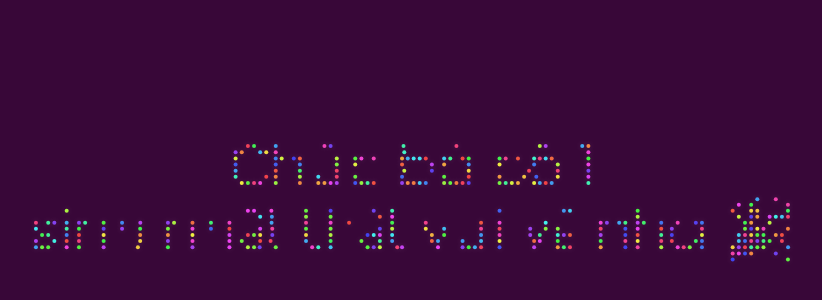
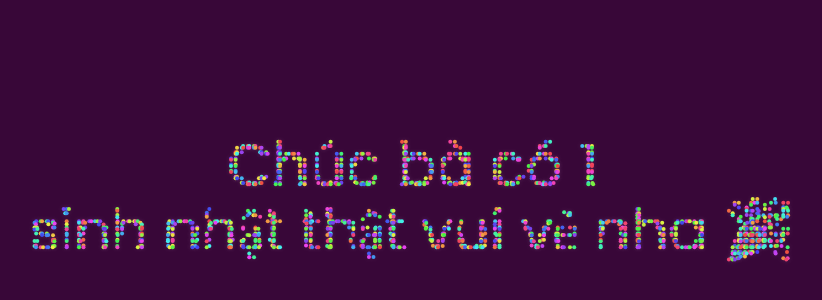
Before and after one commit to ThuanNguyen2409-T/ChucMungSinhNhat1, a plain HTML site: page index.html in a window 1280 px wide. Shown: the part 196-496 px from the top of the page, without its empty margins (227-1049 px from the left). Drawn offline with Linux system fonts and the light colour scheme.

Commit message:
Add files via upload

```diff
--- a/index.html
+++ b/index.html
@@ -3,50 +3,53 @@
 <head>
   <meta charset="utf-8" />
   <meta name="viewport" content="width=device-width,initial-scale=1" />
-  <title>Chúc mừng sinh nhật (Particles)</title>
+  <title>Chúc mừng sinh nhật (Particles) - adaptive</title>
   <link href="https://fonts.googleapis.com/css2?family=Poppins:wght@400;600&display=swap" rel="stylesheet">
   <style>
-    html,body { margin:0; height:100%; background:#380738; overflow:hidden; }
-    canvas { display:block; width:100vw; height:100vh; background:#380738; }
+    html,body{ margin:0; height:100%; background:#380738; overflow:hidden; }
+    canvas{ display:block; width:100vw; height:100vh; background:#380738; }
   </style>
 </head>
 <body>
 <canvas id="canvas"></canvas>
 
 <script>
-// canvas chính
+// canvas chính + canvas ẩn
 const canvas = document.getElementById('canvas');
 const ctx = canvas.getContext('2d');
-
-// canvas ẩn để vẽ text và lấy pixel
 const offCanvas = document.createElement('canvas');
 const offCtx = offCanvas.getContext('2d');
 
-// cấu hình (có thể chỉnh nếu cần)
-const FINAL_TEXT = 'Chúc bà có 1\nsinh nhật thật vui vẻ nha 🎉'; // đổi lời chúc ở đây
+// cấu hình ban đầu (có thể thay)
+const FINAL_TEXT = 'Chúc bà có 1\nsinh nhật thật vui vẻ nha 🎉';
 const SEQ = [
   { text: '3', duration: 900 },
   { text: '2', duration: 900 },
   { text: '1', duration: 900 },
-  { text: FINAL_TEXT, duration: 3800 }
+  { text: FINAL_TEXT, duration: 3500 }
 ];
 
-// giới hạn hiệu năng (nhiều hạt sẽ nặng trên điện thoại yếu)
-const MAX_PARTICLES = 9000; // không cho vượt quá số này
-const START_GAP_DESKTOP = 6; // gap mặc định desktop
-const START_GAP_MOBILE = 4;  // gap mặc định mobile
-const MIN_GAP = 2;           // gap nhỏ nhất khi cần (mịn nhất, nặng nhất)
-
-// trạng thái
+// trạng thái và tham số linh hoạt
 let DPR = Math.max(window.devicePixelRatio || 1, 1);
 let cssW = window.innerWidth;
 let cssH = window.innerHeight;
-let baseGap = cssW < 600 ? START_GAP_MOBILE : START_GAP_DESKTOP;
+
+// tham số mặc định (sẽ override dựa trên đo hiệu năng)
+let GAP_DESKTOP = 6;
+let GAP_MOBILE = 4;
+let MIN_GAP = 2;
+let baseGap = cssW < 600 ? GAP_MOBILE : GAP_DESKTOP;
 let baseR = cssW < 600 ? 1.6 : 2.0;
+
+// cap mặc định (sẽ điều chỉnh)
+let MAX_PARTICLES = 5000;     // mặc định, sẽ giảm nếu máy yếu
+let ENABLE_SHADOW = true;     // tắt shadow để tăng fps trên thiết bị yếu
+
+// pool hạt
 let particles = [];
 let currentText = null;
 
-// cập nhật kích thước và scale contexts đúng DPR
+// resize & scale
 function resizeAll(){
   DPR = Math.max(window.devicePixelRatio || 1, 1);
   cssW = window.innerWidth;
@@ -60,206 +63,245 @@ function resizeAll(){
   offCanvas.width = canvas.width;
   offCanvas.height = canvas.height;
 
-  // scale contexts để dùng toạ độ CSS px trong vẽ text và tính toán
-  ctx.setTransform(DPR, 0, 0, DPR, 0, 0);
-  offCtx.setTransform(DPR, 0, 0, DPR, 0, 0);
+  ctx.setTransform(DPR,0,0,DPR,0,0);
+  offCtx.setTransform(DPR,0,0,DPR,0,0);
 
-  // cập nhật gap và bán kính theo kích thước
-  baseGap = cssW < 600 ? START_GAP_MOBILE : START_GAP_DESKTOP;
+  baseGap = cssW < 600 ? GAP_MOBILE : GAP_DESKTOP;
   baseR = cssW < 600 ? 1.6 : 2.0;
 
-  // nếu đang có text, tái tạo targets cho text hiện tại
-  if (currentText !== null) {
-    drawTextParticles(currentText);
-  }
+  // nếu đang hiển thị text, tái tạo targets cho text hiện tại
+  if (currentText !== null) drawTextParticles(currentText);
 }
-window.addEventListener('resize', () => { resizeAll(); });
-window.addEventListener('orientationchange', () => { setTimeout(resizeAll, 60); });
+window.addEventListener('resize', ()=> resizeAll());
+window.addEventListener('orientationchange', ()=> setTimeout(resizeAll, 60));
 resizeAll();
 
-// lớp Particle giống cấu trúc của bạn
+// lớp Particle giống cấu trúc bạn
 class Particle {
-  constructor(x = Math.random() * cssW, y = Math.random() * cssH) {
+  constructor(x = Math.random()*cssW, y = Math.random()*cssH){
     this.x = x;
     this.y = y;
-    this.tx = x;
-    this.ty = y;
+    this.tx = x; this.ty = y;
     this.r = baseR;
     this.hue = Math.random() * 360;
   }
-  update() {
-    const ease = 0.09; // độ mượt khi tiến về target
-    const osc = cssW < 600 ? 0.07 : 0.12; // dao động nhỏ cho đẹp
-    this.x += (this.tx - this.x) * ease + osc * Math.sin((Date.now() * 0.0013) + this.x);
-    this.y += (this.ty - this.y) * ease + osc * Math.cos((Date.now() * 0.0013) + this.y);
-    this.hue = (this.hue + 0.9) % 360;
+  update(){
+    const ease = 0.09;
+    const osc = cssW < 600 ? 0.07 : 0.12;
+    this.x += (this.tx - this.x)*ease + osc*Math.sin((Date.now()*0.0013)+this.x);
+    this.y += (this.ty - this.y)*ease + osc*Math.cos((Date.now()*0.0013)+this.y);
+    this.hue = (this.hue + 0.8) % 360;
   }
-  draw() {
+  draw(){
     ctx.beginPath();
-    ctx.arc(this.x, this.y, this.r, 0, Math.PI * 2);
+    ctx.arc(this.x, this.y, this.r, 0, Math.PI*2);
     ctx.fillStyle = `hsl(${this.hue},85%,60%)`;
-    ctx.shadowColor = 'rgba(255,255,255,0.16)';
-    ctx.shadowBlur = 6;
+    if (ENABLE_SHADOW) {
+      ctx.shadowColor = 'rgba(255,255,255,0.14)';
+      ctx.shadowBlur = 6;
+    }
     ctx.fill();
-    ctx.shadowBlur = 0;
+    if (ENABLE_SHADOW) ctx.shadowBlur = 0;
   }
 }
 
-// lấy list target (CSS px) từ text
-// chú ý: vẽ text lên offCanvas (đã scale), nhưng sample theo CSS px rồi map sang device pixel index
-function getTargetsFromText(text) {
-  // chu kỳ: thử với gap start, nếu target quá ít -> giảm gap và thử lại, tối thiểu MIN_GAP
+// Hàm lấy targets từ text (sampling) - vẫn scale đúng DPR
+function getTargetsFromText(text, desiredMax){
   const cssWidth = offCanvas.width / DPR;
   const cssHeight = offCanvas.height / DPR;
 
-  // auto compute fontSize theo kích thước và độ dài text
+  // font size adaptive
   const lines = text.split('\n');
-  let fontSize = Math.floor(Math.min(cssWidth, cssHeight) / Math.max(4, text.length / 3));
+  let fontSize = Math.floor(Math.min(cssWidth, cssHeight) / Math.max(4, text.length/3));
   fontSize = Math.max(fontSize, 10);
 
-  // bắt đầu với gapCandidate = baseGap
+  // start gap, sẽ giảm nếu thiếu điểm
   let gapCandidate = baseGap;
   let targets = [];
 
-  while (true) {
-    // clear và vẽ text
-    offCtx.clearRect(0, 0, offCanvas.width, offCanvas.height);
-    offCtx.fillStyle = '#ffffff';
+  // lặp: sample với gapCandidate, nếu quá ít target => giảm gapCandidate (tăng chi tiết)
+  while(true){
+    offCtx.clearRect(0,0, offCanvas.width, offCanvas.height);
+    offCtx.fillStyle = '#fff';
     offCtx.textAlign = 'center';
     offCtx.textBaseline = 'middle';
     offCtx.font = `${fontSize}px Poppins`;
-
     const lineH = fontSize * 1.12;
-    const startY = cssHeight / 2 - ((lines.length - 1) * lineH / 2);
-
-    for (let i = 0; i < lines.length; i++) {
-      offCtx.fillText(lines[i], cssWidth / 2, startY + i * lineH);
+    const startY = cssHeight/2 - ((lines.length - 1) * lineH / 2);
+    for (let i=0;i<lines.length;i++){
+      offCtx.fillText(lines[i], cssWidth/2, startY + i*lineH);
     }
 
-    // lấy pixel data (device pixels)
-    const img = offCtx.getImageData(0, 0, offCanvas.width, offCanvas.height).data;
+    const img = offCtx.getImageData(0,0, offCanvas.width, offCanvas.height).data;
     targets = [];
-
-    // sample theo CSS coords, sau đó map sang device pixels để truy xuất index
-    for (let y = 0; y < cssHeight; y += gapCandidate) {
-      for (let x = 0; x < cssWidth; x += gapCandidate) {
+    // sample theo CSS coords, map to device pixel index
+    for (let y = 0; y < cssHeight; y += gapCandidate){
+      for (let x = 0; x < cssWidth; x += gapCandidate){
         const xi = Math.floor(x * DPR);
         const yi = Math.floor(y * DPR);
         const idx = (yi * offCanvas.width + xi) * 4;
-        if (img[idx + 3] > 128) {
-          targets.push({ x: x, y: y });
-        }
+        if (img[idx + 3] > 128) targets.push({ x:x, y:y });
       }
     }
 
-    // điều kiện dừng:
-    // - đủ target (>= 120) OR gapCandidate đã nhỏ tới MIN_GAP
-    if (targets.length >= 120 || gapCandidate <= MIN_GAP) break;
-    // nếu targets quá ít, giảm gapCandidate để lấy chi tiết hơn
-    gapCandidate = Math.max(MIN_GAP, Math.floor(gapCandidate * 0.7));
+    // dừng khi đạt đủ hoặc gap đã nhỏ nhất
+    if (targets.length >= Math.max(120, desiredMax/3) || gapCandidate <= MIN_GAP) break;
+    gapCandidate = Math.max(MIN_GAP, Math.floor(gapCandidate * 0.65));
   }
 
-  // nếu targets vẫn quá ít (vd: text quá nhỏ), tăng font size 1.25 lần và sample thêm 1 lần
-  if (targets.length < 60 && fontSize < Math.min(cssWidth, cssHeight) / 2) {
-    fontSize = Math.floor(fontSize * 1.25);
-    offCtx.clearRect(0, 0, offCanvas.width, offCanvas.height);
-    offCtx.font = `${fontSize}px Poppins`;
-    const lineH2 = fontSize * 1.12;
-    const startY2 = cssHeight / 2 - ((lines.length - 1) * lineH2 / 2);
-    for (let i = 0; i < lines.length; i++) {
-      offCtx.fillText(lines[i], cssWidth / 2, startY2 + i * lineH2);
+  // nếu targets vẫn ít (ví dụ trên mobile), bổ sung từ opaque pixels (chi tiết cao hơn)
+  if (targets.length < Math.min(200, desiredMax/2)){
+    const imgFull = offCtx.getImageData(0,0, offCanvas.width, offCanvas.height).data;
+    const opaque = [];
+    for (let yi=0; yi < offCanvas.height; yi++){
+      for (let xi=0; xi < offCanvas.width; xi++){
+        const idx = (yi * offCanvas.width + xi) * 4;
+        if (imgFull[idx + 3] > 128) opaque.push({ xi, yi });
+      }
     }
-    const img2 = offCtx.getImageData(0, 0, offCanvas.width, offCanvas.height).data;
-    targets = [];
-    for (let y = 0; y < cssHeight; y += Math.max(MIN_GAP, 2)) {
-      for (let x = 0; x < cssWidth; x += Math.max(MIN_GAP, 2)) {
-        const xi = Math.floor(x * DPR);
-        const yi = Math.floor(y * DPR);
-        const idx = (yi * offCanvas.width + xi) * 4;
-        if (img2[idx + 3] > 128) {
-          targets.push({ x: x, y: y });
-        }
-      }
+    // muốn thêm đến desiredMax
+    const need = Math.min(desiredMax, Math.floor((cssWidth * cssHeight) / (baseGap * baseGap)));
+    const toAdd = Math.max(0, need - targets.length);
+    for (let k=0; k<toAdd && opaque.length>0; k++){
+      const r = Math.floor(Math.random() * opaque.length);
+      const p = opaque[r];
+      const xCss = Math.max(0, Math.min(cssWidth-1, p.xi / DPR + (Math.random()-0.5)*baseGap*0.6));
+      const yCss = Math.max(0, Math.min(cssHeight-1, p.yi / DPR + (Math.random()-0.5)*baseGap*0.6));
+      targets.push({ x: xCss, y: yCss });
     }
   }
 
+  // cắt targets nếu vượt desiredMax
+  if (targets.length > desiredMax) targets = targets.slice(0, desiredMax);
   return targets;
 }
 
-// apply targets cho particle pool (không pop targets)
-function applyTargets(targets) {
-  // giới hạn tối đa particle để tránh lag nặng
+// Ánh xạ targets -> particles, tạo lượng particle vừa phải
+function applyTargets(targets){
   const needed = Math.min(targets.length, MAX_PARTICLES);
-  if (particles.length < needed) {
-    const toCreate = needed - particles.length;
-    for (let i = 0; i < toCreate; i++) {
-      particles.push(new Particle(Math.random() * cssW, Math.random() * cssH));
+  if (particles.length < needed){
+    const create = needed - particles.length;
+    for (let i=0;i<create;i++){
+      particles.push(new Particle(Math.random()*cssW, Math.random()*cssH));
     }
   }
-  // shuffle targets nhẹ để tránh pattern lặp (visual)
-  // (sử dụng Fisher-Yates)
-  for (let i = targets.length - 1; i > 0; i--) {
-    const j = Math.floor(Math.random() * (i + 1));
-    [targets[i], targets[j]] = [targets[j], targets[i]];
-  }
-  // gán target cho particle (chỉ gán tới số particle hiện có)
-  for (let i = 0; i < particles.length; i++) {
-    if (i < targets.length) {
+  // gán target (không shuffle nặng để tiết kiệm)
+  for (let i=0;i<particles.length;i++){
+    if (i < targets.length){
       particles[i].tx = targets[i].x;
       particles[i].ty = targets[i].y;
       particles[i].r = baseR;
     } else {
-      // particle dư di chuyển rải rác
-      particles[i].tx = Math.random() * cssW;
-      particles[i].ty = Math.random() * cssH;
-      particles[i].r = baseR * 0.9;
+      particles[i].tx = Math.random()*cssW;
+      particles[i].ty = Math.random()*cssH;
+      particles[i].r = baseR*0.9;
     }
   }
 }
 
-// draw text bằng hạt (cập nhật currentText)
-function drawTextParticles(text) {
+// hàm chính vẽ text bằng hạt (với desiredMax = mức tối đa mong muốn cho chữ đó)
+function drawTextParticles(text, desiredMax){
   currentText = text;
-  const targets = getTargetsFromText(text);
+  // getTargetsFromText tự đảm bảo sampling phù hợp
+  const targets = getTargetsFromText(text, desiredMax);
   applyTargets(targets);
 }
 
 // animate loop
-let lastTs = performance.now();
-function animate(ts) {
-  const dt = ts - lastTs; lastTs = ts;
-
+let last = performance.now();
+function animate(now){
+  const dt = now - last; last = now;
   ctx.fillStyle = '#380738';
-  ctx.fillRect(0, 0, cssW, cssH);
-
-  for (let p of particles) {
+  ctx.fillRect(0,0, cssW, cssH);
+  for (let p of particles){
     p.update();
     p.draw();
   }
-
   requestAnimationFrame(animate);
 }
 
-// run sequence async (để dễ control chuỗi)
-async function runSequence(seq) {
-  for (let i = 0; i < seq.length; i++) {
-    drawTextParticles(seq[i].text);
-    await sleep(seq[i].duration);
+// helper: đo khả năng (hardwareConcurrency + đo FPS trong 500ms)
+async function detectCapability(){
+  // 1) cores
+  const cores = navigator.hardwareConcurrency || 2;
+  // basic heuristic by cores & mobile
+  const isMobile = /Mobi|Android|iPhone|iPad/.test(navigator.userAgent);
+  // set baseline
+  if (isMobile){
+    MAX_PARTICLES = Math.max(2000, Math.min(5000, cores * 800)); // mobile -> 1600~4000
+    baseGap = GAP_MOBILE;
+    ENABLE_SHADOW = false;
+  } else {
+    MAX_PARTICLES = Math.max(4000, Math.min(9000, cores * 1500)); // desktop
+    baseGap = GAP_DESKTOP;
+    ENABLE_SHADOW = true;
+  }
+
+  // 2) đo FPS thực tế trong 600ms (khởi động nhẹ)
+  const measureMs = 600;
+  let frames = 0;
+  let t0 = performance.now();
+  await new Promise(res => {
+    function step(t){
+      frames++;
+      if (t - t0 < measureMs) requestAnimationFrame(step);
+      else res();
+    }
+    requestAnimationFrame(step);
+  });
+  const elapsed = performance.now() - t0;
+  const fps = frames / (elapsed / 1000);
+
+  // adjust based on fps
+  if (fps < 20){
+    // máy yếu => giảm nhiều
+    MAX_PARTICLES = Math.max(1000, Math.floor(MAX_PARTICLES * 0.35));
+    baseGap = Math.max(baseGap, 6);
+    ENABLE_SHADOW = false;
+  } else if (fps < 30){
+    MAX_PARTICLES = Math.max(2000, Math.floor(MAX_PARTICLES * 0.6));
+    baseGap = Math.max(baseGap, 5);
+    ENABLE_SHADOW = false;
+  } else if (fps < 45){
+    MAX_PARTICLES = Math.max(3000, Math.floor(MAX_PARTICLES * 0.8));
+    baseGap = Math.max(baseGap, 4);
+    ENABLE_SHADOW = true;
+  } else {
+    // máy khỏe
+    MAX_PARTICLES = Math.min(MAX_PARTICLES, Math.floor(MAX_PARTICLES * 1));
+    baseGap = Math.max(2, baseGap);
+    ENABLE_SHADOW = true;
+  }
+
+  // log để debug (bỏ hoặc giữ)
+  console.log('capability:', { cores, isMobile, fps: Math.round(fps), MAX_PARTICLES, baseGap, ENABLE_SHADOW });
+}
+
+// chạy sequence async
+async function runSequence(seq){
+  // detect capability trước khi render chữ lớn
+  await detectCapability();
+
+  for (let i=0;i<seq.length;i++){
+    // desiredMax = tỉ lệ dựa trên MAX_PARTICLES và bước (số nhỏ cho 3/2/1, lớn cho final)
+    const desiredMax = seq[i].text.length <= 2 ? Math.floor(Math.min(600, MAX_PARTICLES * 0.12)) : Math.floor(MAX_PARTICLES * 0.9);
+    drawTextParticles(seq[i].text, desiredMax);
+    // đợi duration
+    await new Promise(r => setTimeout(r, seq[i].duration));
   }
 }
-function sleep(ms) { return new Promise(res => setTimeout(res, ms)); }
 
-// start
+// bắt đầu
 requestAnimationFrame(animate);
 
-window.addEventListener('load', () => {
-  // vẽ số 3 trước, delay nhỏ rồi chạy full sequence
-  drawTextParticles('3');
-  setTimeout(() => runSequence(SEQ), 300);
+// khi load: hiển thị '3' rồi chạy full sequence
+window.addEventListener('load', ()=>{
+  drawTextParticles('3', Math.floor(Math.min(400, MAX_PARTICLES * 0.12)));
+  setTimeout(()=> runSequence(SEQ), 300);
 });
 
-// resize handler: resizeAll sẽ gọi drawTextParticles(currentText)
-window.addEventListener('resize', () => { resizeAll(); });
+// resize handler
+window.addEventListener('resize', ()=> resizeAll());
 </script>
 </body>
 </html>
```
